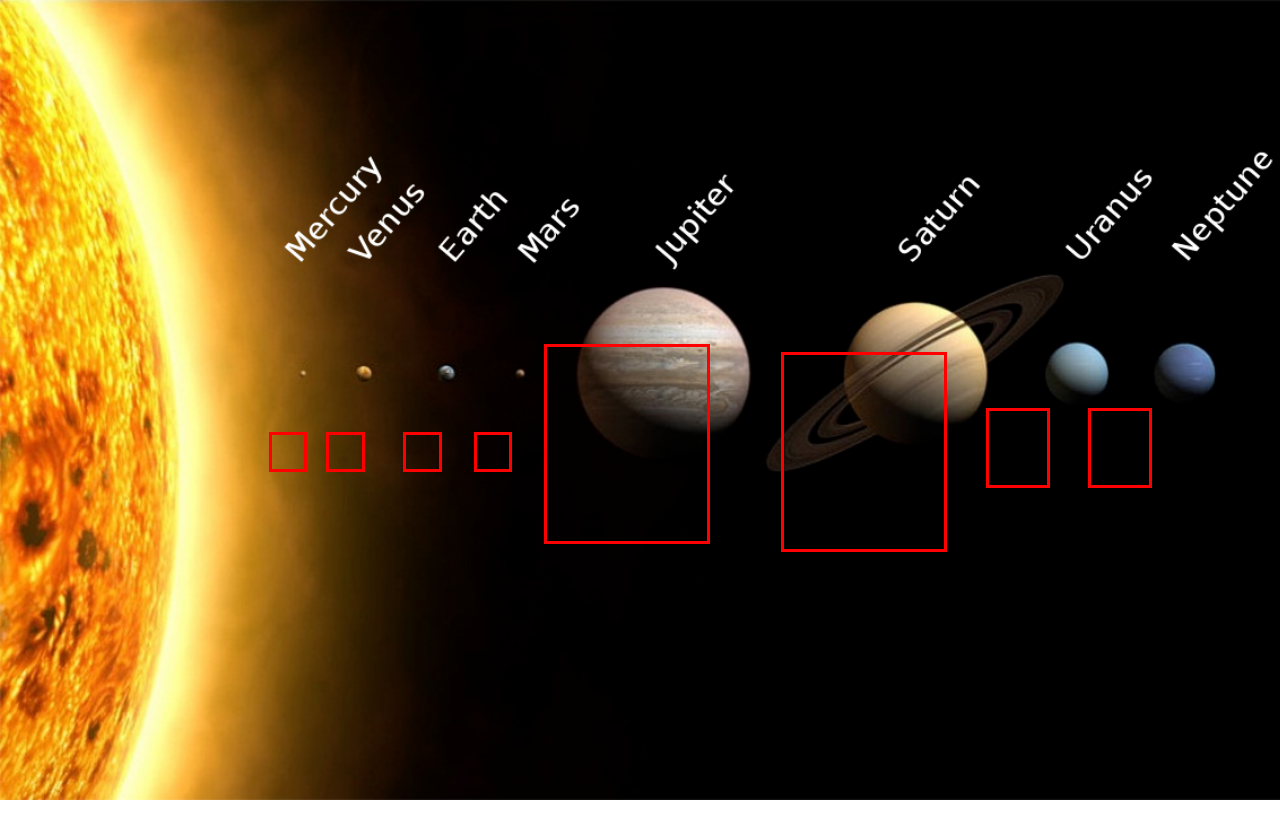
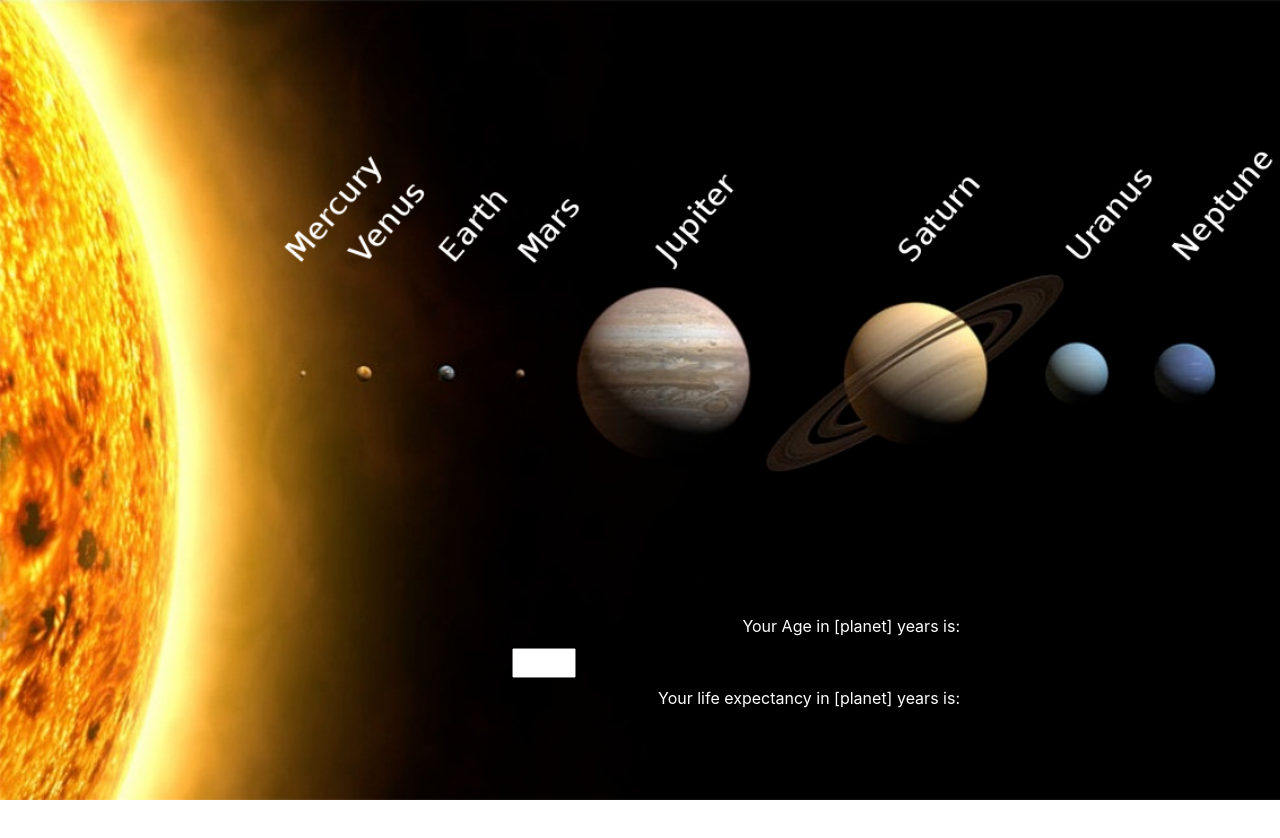
Before and after one commit to CHuber42/W5-Friday-Review, a website built with webpack: page src/index.html in a window 1280 px wide. Built offline with nearby package versions, Linux system fonts and the light colour scheme.

Commit message:
add styles for page, output divs

```diff
--- a/src/index.html
+++ b/src/index.html
@@ -3,14 +3,18 @@
   <head>
     <title></title>
   </head>
+
   <body>
-    <div id="mercury" class="clickable"></div>
+    <div id="Mercury" class="clickable"></div>
     <div id="venus" class="clickable"></div>
-    <div id="earth" class="clickable"></div>
-    <div id="mars" class="clickable"></div>
-    <div id="jupiter" class="clickable"></div>
-    <div id="saturn" class="clickable"></div>
-    <div id="uranus" class="clickable"></div>
-    <div id="neptune" class="clickable"></div>
+    <div id="Earth" class="clickable"></div>
+    <div id="Mars" class="clickable"></div>
+    <div id="Jupiter" class="clickable"></div>
+    <div id="Saturn" class="clickable"></div>
+    <div id="Uranus" class="clickable"></div>
+    <div id="Neptune" class="clickable"></div>
+    <input type='number' min ='1' max='99'>
+    <div id="outputAge">Your Age in [planet] years is:</div>
+    <div id="outputLE">Your life expectancy in [planet] years is:</div>
   </body>
 </html>
--- a/src/main.js
+++ b/src/main.js
@@ -4,15 +4,16 @@ import 'bootstrap/dist/css/bootstrap.min.css';
 import './styles.css';
 import {Planet} from './planets-class.js'
 
-const planets = [new Planet("mercury"), new Planet("venus"), new Planet("earth"),
-                 new Planet("mars"), new Planet("jupiter"), new Planet("saturn"),
-                 new Planet("uranus"), new Planet("neptune")];
+const planets = [new Planet("Mercury"), new Planet("Venus"), new Planet("Earth"),
+                 new Planet("Mars"), new Planet("Jupiter"), new Planet("Saturn"),
+                 new Planet("Uranus"), new Planet("Neptune")];
 
 $(document).ready(function() {
   $(".clickable").click(function() {
     let userAge = 30; //parseInt($("#inputAge").val());
     let planet = planets.find(planet => planet.name == this.id)
     planet.thisPlanetLE(userAge);
-    console.log(planet.planetAge, planet.lifeExpectancy)
+    $("#outputAge").text(`Your age in ${planet.name} years is: ${planet.lifeExpectancy.toFixed(2)}`);
+    $("#outputLE").text(`Your life expectancy in ${planet.name} years is: ${planet.planetAge.toFixed(2)}`);
   });
 });
--- a/src/planets-class.js
+++ b/src/planets-class.js
@@ -3,28 +3,28 @@ export class Planet {
     this.name = name;
 
     switch (name) {
-      case "mercury":
+      case "Mercury":
         this.ratio = (365/88);
         break;
-      case "venus":
+      case "Venus":
         this.ratio = (365/224.7);
         break;
-      case "earth":
+      case "Earth":
         this.ratio = 1;
         break;
-      case "mars":
+      case "Mars":
         this.ratio = (365/687);
         break;
-      case "jupiter":
+      case "Jupiter":
         this.ratio = (365/4333);
         break;
-      case "saturn":
+      case "Saturn":
         this.ratio = (365/10755);
         break;
-      case "uranus":
+      case "Uranus":
         this.ratio = (365/30687);
         break;
-      case "neptune":
+      case "Neptune":
         this.ratio = (365/60190);
         break;
     }
@@ -32,7 +32,7 @@ export class Planet {
 
   thisPlanetLE(userAge) {
     this.planetAge = (userAge * this.ratio)
-    this.lifeExpectancy = (80 - userAge) / this.ratio;
+    this.lifeExpectancy = (80 - userAge) * this.ratio;
   }
 
 }
--- a/src/styles.css
+++ b/src/styles.css
@@ -9,80 +9,94 @@ body {
   background-image: url('./assets/planets.png');
   background-repeat: no-repeat;
   background-size: cover;
+  overflow: hidden;
 }
 
-#mercury {
+#Mercury {
   margin-left: 21vw;
   margin-top: 54vh;
   height: 5vh;
   width: 3vw;
-  border: 3px solid red;
   opacity: 1;
 }
 
-#venus {
+#Venus {
   margin-left: 25.5vw;
   margin-top: -5vh;
   height: 5vh;
   width: 3vw;
-  border: 3px solid red;
   opacity: 1;
 }
 
-#earth {
+#Earth {
   margin-left: 31.5vw;
   margin-top: -5vh;
   height: 5vh;
   width: 3vw;
-  border: 3px solid red;
   opacity: 1;
 }
 
-#mars {
+#Mars {
   margin-left: 37vw;
   margin-top: -5vh;
   height: 5vh;
   width: 3vw;
-  border: 3px solid red;
   opacity: 1;
 }
 
-#jupiter {
+#Jupiter {
   margin-left: 42.5vw;
   margin-top: -16vh;
   height: 25vh;
   width: 13vw;
-  border: 3px solid red;
   opacity: 1;
 }
 
-#saturn {
+#Saturn {
   margin-left: 61vw;
   margin-top: -24vh;
   height: 25vh;
   width: 13vw;
-  border: 3px solid red;
-  opacity: 1;
 }
 
-#uranus {
+#Uranus {
   margin-left: 77vw;
   margin-top: -18vh;
   height: 10vh;
   width: 5vw;
-  border: 3px solid red;
-  opacity: 1;
 }
 
-#neptune {
+#Neptune {
   margin-left: 85vw;
   margin-top: -10vh;
   height: 10vh;
   width: 5vw;
-  border: 3px solid red;
-  opacity: 1;
 }
 
 .clickable {
   cursor: pointer;
 }
+
+input {
+  margin-top: 20vh;
+  margin-left: 40vw;
+  width: 5vw;
+}
+
+#outputAge {
+  margin-left: 50vw;
+  margin-top: -8vh;
+  width: 25vw;
+  height: 4vh;
+  color: white;
+  text-align: right;
+}
+
+#outputLE {
+  text-align: right;
+  margin-top: 5vh;
+  margin-left: 50vw;
+  width: 25vw;
+  height: 4vh;
+  color: white;
+}
```
